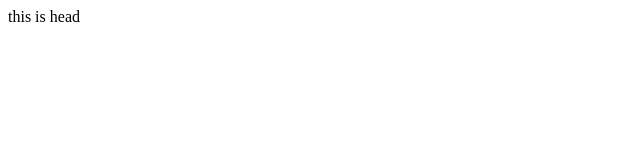
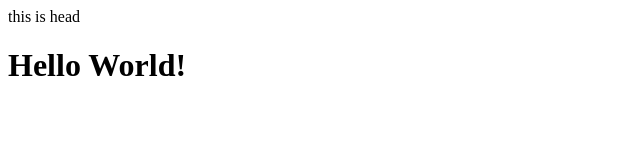
Before and after one commit to GKObakhidze/for_training, a plain HTML site: page index.html in a window 1280 px wide. Shown: the whole page, without its empty margins (0-640 px from the left). Drawn offline with Linux system fonts and the light colour scheme.

Commit message:
css edit

```diff
--- a/index.css
+++ b/index.css
@@ -0,0 +1,3 @@
+h1 {
+	background: red
+}
--- a/index.html
+++ b/index.html
@@ -1,6 +1,6 @@
-<htm>
+<html>
     <head> this is head</head>
     <body>
-
+        <h1>Hello World!</h1>
     </body>
-</htm>
+</html>
```
Also changed, not shown: 1 other file.
